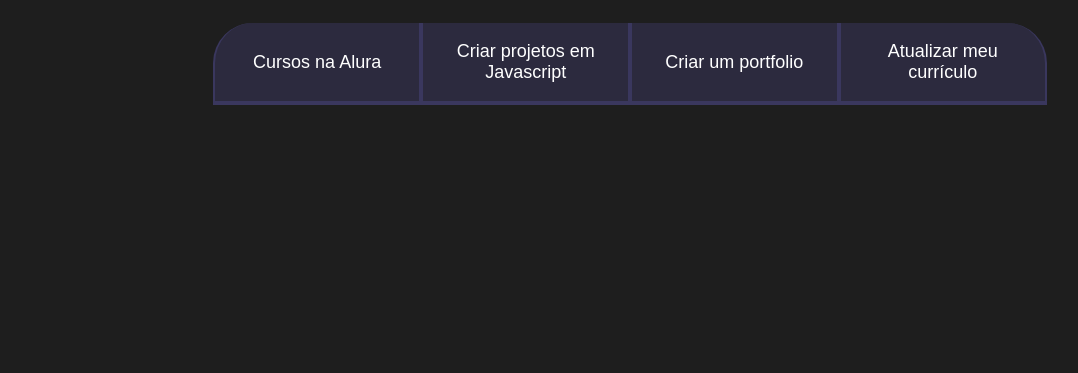
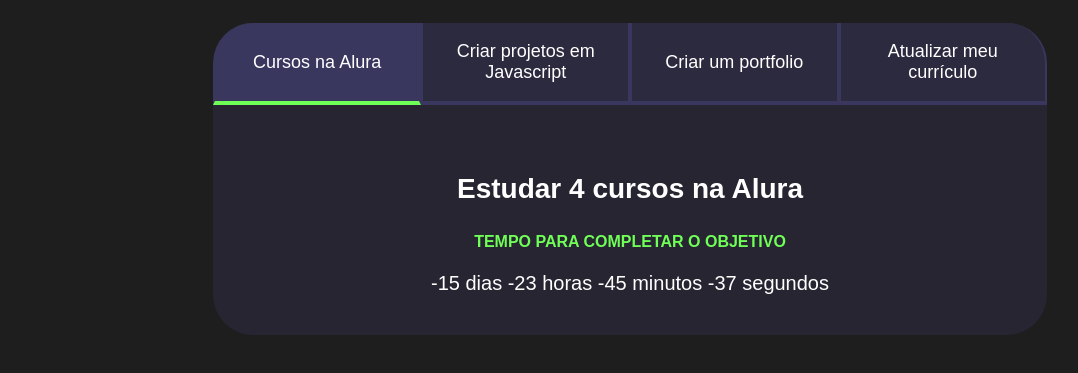
Before and after one commit to AntonioWazowski/macarena.com, a plain HTML site: page index.html in a window 1280 px wide. Shown: the part 75-448 px from the top of the page, without its empty margins (10-1088 px from the left). Drawn offline with Linux system fonts and the light colour scheme.

Commit message:
Programações de casa

```diff
--- a/index.html
+++ b/index.html
@@ -2,22 +2,44 @@
 <html lang="pt-br">
 <head>
     <meta charset="UTF-8">
-    <meta http-equiv="X-UA-Compatible" content="IE=edge">
     <meta name="viewport" content="width=device-width, initial-scale=1.0">
     <title>Meus objetivos do ano</title>
     <link rel="stylesheet" href="style.css">
-
 </head>
 <body>
     <section class="conteudo-principal">
         <h2 class="titulo-principal">Meus Objetivos do ano<span>_</span></h2>
+       <div class="conteudo">
         <div class="botoes">
-        <button class="botao">Cursos na Alura</button>
+            <button class="botao ativo">Cursos na Alura</button>
             <button class="botao">Criar projetos em Javascript</button>
             <button class="botao">Criar um portfolio</button>
             <button class="botao">Atualizar meu currículo</button>
         </div>
+        <div class="abas-textos">
+            <div class="aba-conteudo ativo">
+                <h3 class="aba-conteudo-titulo-principal">Estudar 4 cursos na Alura</h3>
+                <h4 class="aba-conteudo-titulo-secundario">Tempo para completar o objetivo</h4>
+                <div class="contador"></div>
+            </div>
+            <div class="aba-conteudo">
+                <h3 class="aba-conteudo-titulo-principal">Criar 5 projetos em Javascript</h3>
+                <h4 class="aba-conteudo-titulo-secundario">Tempo para completar o objetivo</h4>
+                <div class="contador"></div>
+            </div>
+            <div class="aba-conteudo">
+                <h3 class="aba-conteudo-titulo-principal">Criar um portfolio com meus 3 melhores projetos</h3>
+                <h4 class="aba-conteudo-titulo-secundario">Tempo para completar o objetivo</h4>
+                <div class="contador"></div>
+            </div>
+            <div class="aba-conteudo">
+                <h3 class="aba-conteudo-titulo-principal">Atualizar meu curriculo com os certificados da Alura</h3>
+                <h4 class="aba-conteudo-titulo-secundario">Tempo para completar o objetivo</h4>
+                <div class="contador"></div>
+            </div>
+        </div>
+    </div>
     </section>
-
+    <script src="main.js"></script>
 </body>
 </html>
--- /dev/null
+++ b/main.js
@@ -0,0 +1,34 @@
+const botoes = document.querySelectorAll(".botao");
+const textos = document.querySelectorAll(".aba-conteudo");
+
+for(let i=0;i <botoes.length;i++){
+    botoes[i].onclick = function(){
+
+        for(let j=0;j<botoes.length;j++){
+            botoes[j].classList.remove("ativo");
+            textos[j].classList.remove("ativo");
+        }
+
+        botoes[i].classList.add("ativo");
+        textos[i].classList.add("ativo");
+    }
+}
+
+const contadores = document.querySelectorAll(".contador");
+const tempoObjetivo1 = new Date("2024-04-15T00:00:00");
+
+contadores[0].textContent = calculaTempo(tempoObjetivo1);
+
+function calculaTempo(tempoObjetivo){
+    let tempoAtual = new Date();
+    let tempoFinal = tempoObjetivo - tempoAtual;
+    let segundos = Math.floor(tempoFinal/1000);
+    let minutos = Math.floor(segundos/60);
+    let horas = Math.floor(minutos/60);
+    let dias = Math.floor(horas/24);
+
+    segundos %= 60;
+    minutos %= 60;
+    horas %= 24;
+    return dias + " dias " + horas + " horas " + minutos + " minutos " + segundos + " segundos ";
+}
--- a/style.css
+++ b/style.css
@@ -15,7 +15,8 @@ body {
     font-family: 'Chakra Petch', sans-serif;
 }
 
-.conteudo-principal {
+
+.conteudo-principal{
     display: flex;
     flex-direction: column;
     justify-content: center;
@@ -31,20 +32,10 @@ body {
     font-size: 32px;
 }
 
-.titulo-principal span {
+.titulo-principal span{
     color: var(--verde);
 }
 
-.botao{
-    font-family: "Crakra Petch", sans-serif;
-    background-color: var(--botao-inativo);
-    color: var(--branco);
-    display: flex;
-    justify-content: center;
-    padding: 1em;
-    font-size: 18px;
-    align-items: center;
-}
 
 .botao {
     font-family: "Crakra Petch", sans-serif;
@@ -62,24 +53,54 @@ body {
     border-top: none;
 }
 
-.botao:first-child {
+.botao:first-child{
     border-radius: 40px 40px 0 0;
 }
 
-.botoes {
+.botoes{
     display: block;
+}
+
+.botao.ativo{
+    background-color: var(--botao-ativo);
+    border-bottom: 4px solid var(--verde);
+}
+
+.abas-textos{
+    background-color: var(--texto-fundo);
+    padding: 40px;
+    border-radius: 0 0 40px 40px;
+}
+.aba-conteudo.ativo{
+    display:block;
+}
+
+.aba-conteudo{
+
+    display: none;
+}
+.aba-conteudo-titulo-principal{
+    font-size: 28px;
+    text-align: center;
+}
+.aba-conteudo-titulo-secundario{
+    text-align: center;
+    color: var(--verde);
+    text-transform: uppercase;
+}
+.contador{
+    font-size: 20px;
+    text-align: center;
 }
 
 @media screen and (min-width: 768px) {
     .botoes {
         display: flex;
     }
-
-    .botao:first-child {
+    .botao:first-child{
         border-radius: 40px 0 0 0;
     }
-
-    .botao:last-child {
+    .botao:last-child{
         border-radius: 0 40px 0 0;
     }
 }
```
Lines whose indentation alone changed are shown as unchanged.
